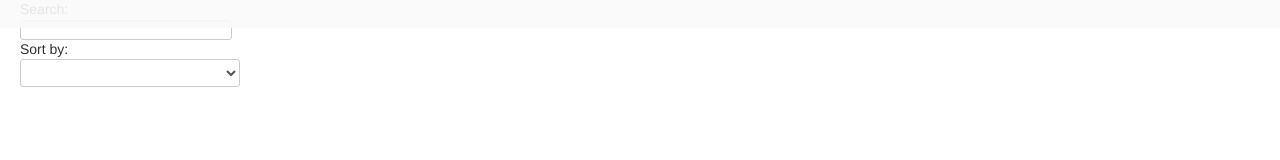
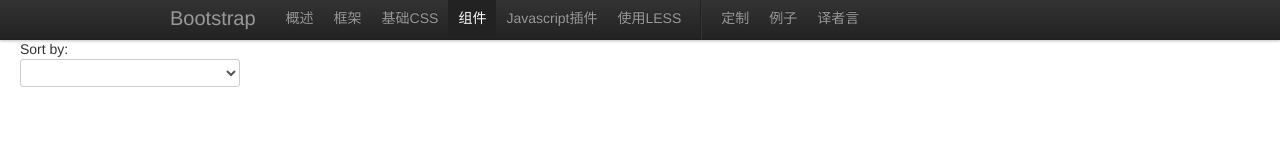
Before and after one commit to Julienedies/crx-bookmarks, a browser extension: page bookmarkManager.html at #/dir in a window 1280 px wide. Drawn offline with Linux system fonts and the light colour scheme.

Commit message:
fix style

```diff
--- a/assets/css/style.css
+++ b/assets/css/style.css
@@ -107,7 +107,7 @@
 #path b.current{
 	cursor:defalut;
 }
-b a:link{
+b a{
 	color:inherit;
 }
 #view{
--- a/assets/temp/list.html
+++ b/assets/temp/list.html
@@ -1,3 +1,49 @@
+<div class="navbar navbar-fixed-top">
+      <div class="navbar-inner">
+        <div class="container">
+          <a class="btn btn-navbar" data-toggle="collapse" data-target=".nav-collapse">
+            <span class="icon-bar"></span>
+            <span class="icon-bar"></span>
+            <span class="icon-bar"></span>
+          </a>
+          <a class="brand" href="./index.html">Bootstrap</a>
+          <div class="nav-collapse">
+	    <ul class="nav">
+              <li class="">
+                <a href="./index.html">概述</a>
+              </li>
+              <li class="">
+                <a href="./scaffolding.html">框架</a>
+              </li>
+              <li class="">
+                <a href="./base-css.html">基础CSS</a>
+              </li>
+              <li class="active">
+                <a href="./components.html">组件</a>
+              </li>
+              <li class="">
+                <a href="./javascript.html">Javascript插件</a>
+              </li>
+              <li class="">
+                <a href="./less.html">使用LESS</a>
+              </li>
+              <li class="divider-vertical"></li>
+              <li class="">
+                <a href="./download.html">定制</a>
+              </li>
+              <li class="">
+                <a href="./examples.html">例子</a>
+              </li>
+	      <li class="">
+                <a href="./wrongway.html">译者言</a>
+              </li>
+            </ul>
+          </div>
+        </div>
+      </div>
+    </div>
+
+
 <div class="container-fluid">
 <div class="row-fluid">
 <div class="span2">
```
